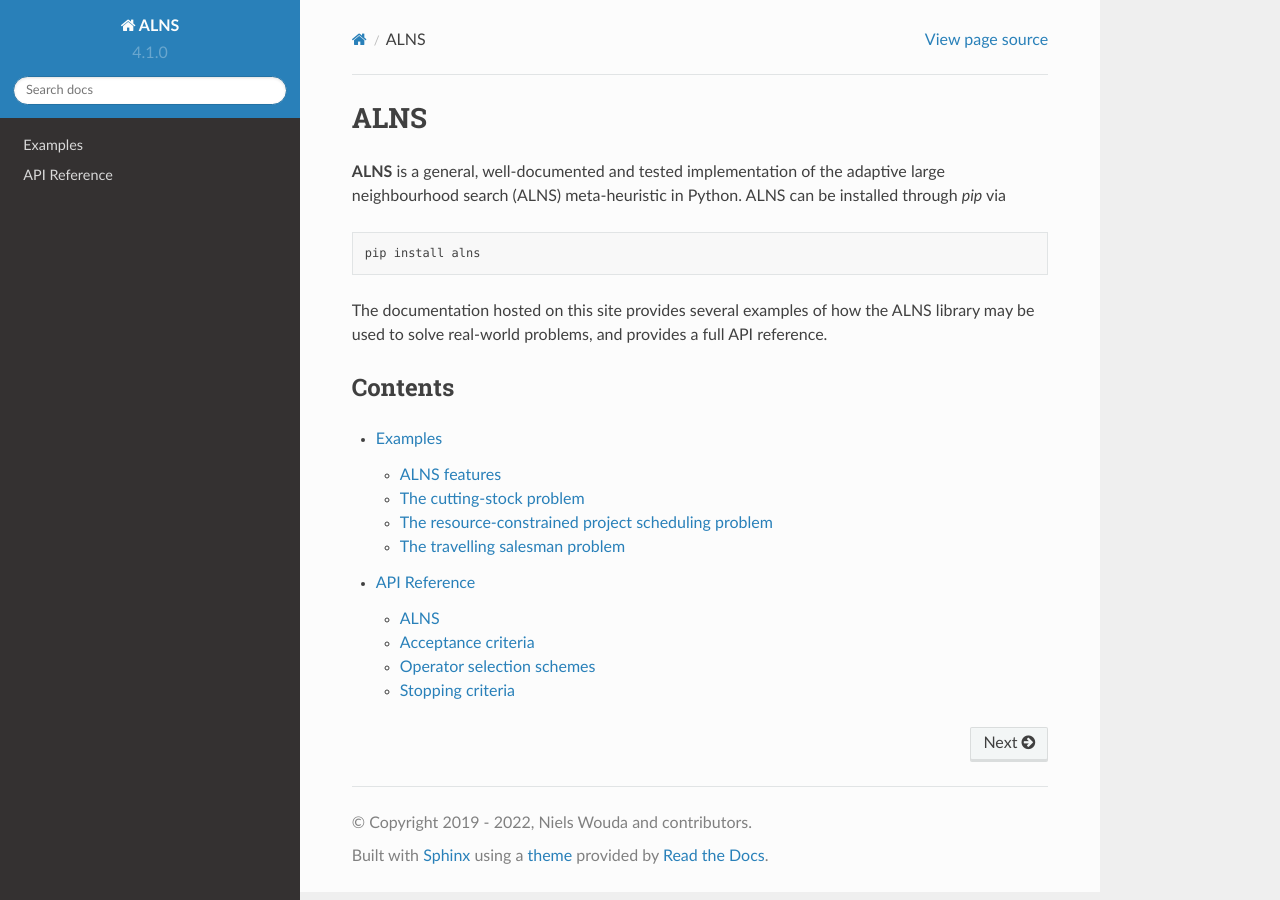
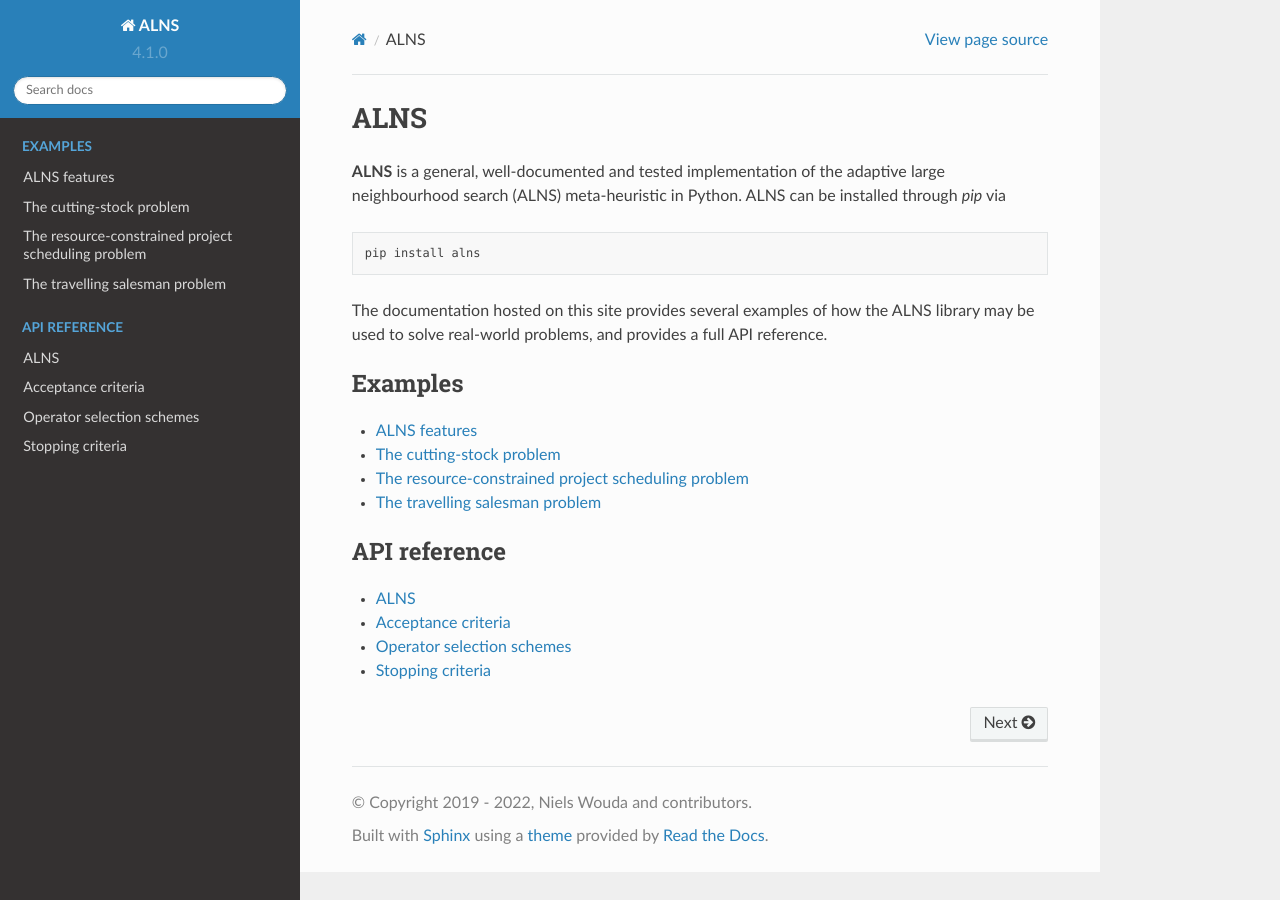
Before and after one commit to N-Wouda/ALNS, a Sphinx documentation site: the page built from docs/source/index.rst, in a window 1280 px wide. Built offline with Sphinx 7.4.7 and the Read the Docs theme 2.0.0, drawn with Linux system fonts in a browser that asks for light colours.

Commit message:
Fix mypy, simplify docs landing page

```diff
--- a/docs/source/index.rst
+++ b/docs/source/index.rst
@@ -10,11 +10,20 @@ ALNS can be installed through *pip* via
 
 The documentation hosted on this site provides several examples of how the ALNS library may be used to solve real-world problems, and provides a full API reference.
 
-Contents
---------
+.. toctree::
+   :maxdepth: 1
+   :caption: Examples
+
+   examples/alns_features
+   examples/cutting_stock_problem
+   examples/resource_constrained_project_scheduling_problem
+   examples/travelling_salesman_problem
 
 .. toctree::
-   :maxdepth: 2
+   :maxdepth: 1
+   :caption: API reference
 
-   examples
-   api
+   alns
+   accept
+   select
+   stop
```
Also changed, not shown: docs/source/api.rst (deleted, +0 -12 lines), docs/source/examples.rst (deleted, +0 -13 lines), 1 other file.
